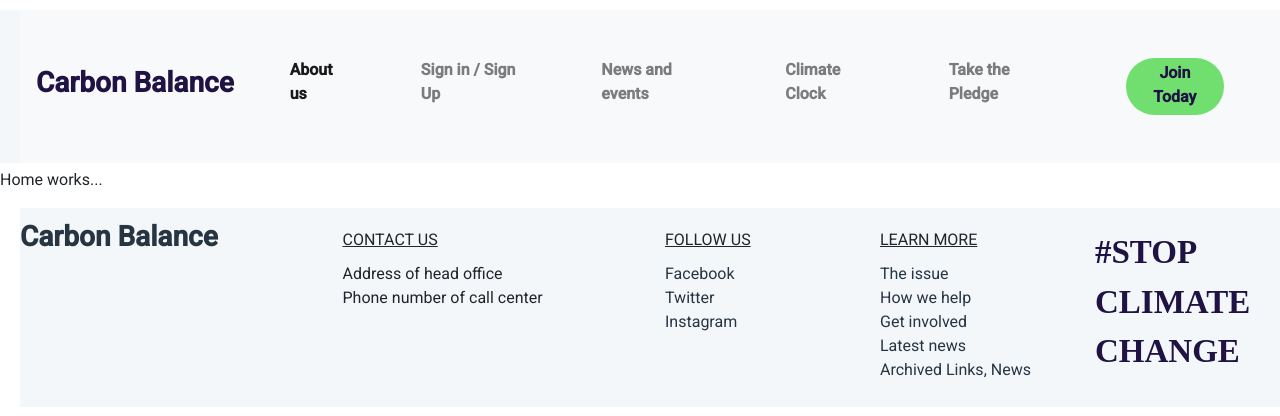
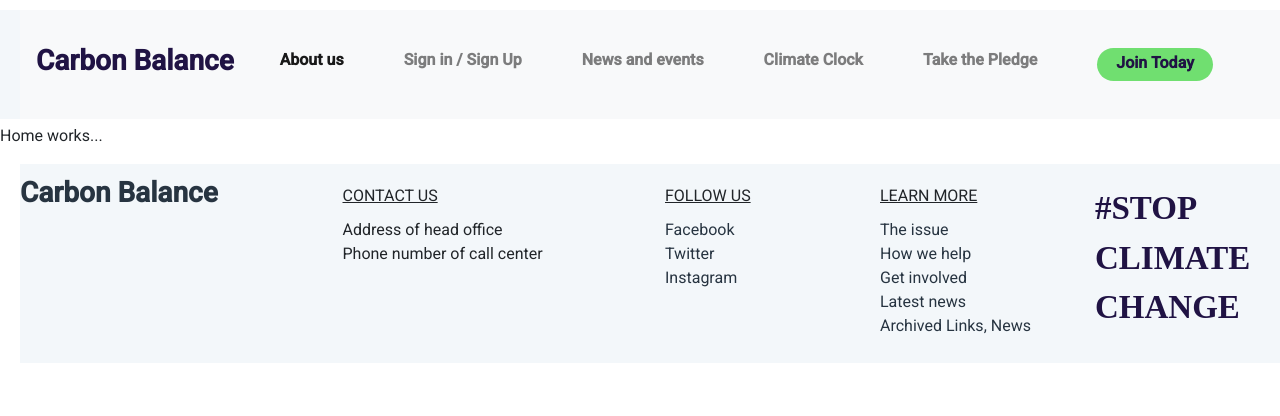
Before and after one commit to ojha-saurabh/Carbon-Balance, an Angular app: page / in a window 1280 px wide. Shown: the top 416 px of the page. Built offline with nearby package versions, Linux system fonts and the light colour scheme.

Commit message:
changes in header and links

```diff
--- a/src/app/common/header/header.component.css
+++ b/src/app/common/header/header.component.css
@@ -30,7 +30,7 @@ header {
     }
 
     ul > li > a {
-      padding: 40px;
+      padding: 30px;
       font-weight: bold;
     }
   }
--- a/src/index.html
+++ b/src/index.html
@@ -8,10 +8,7 @@
   <meta name="viewport" content="width=device-width, initial-scale=1">
   <link rel="icon" type="image/x-icon" href="favicon.ico">
   <style>
-    body {
-      margin: 0px;
-      padding: 0px;
-    }
+    html { overflow-x: hidden; }
   </style>
   <link rel="preconnect" href="https://fonts.gstatic.com">
   <link href="https://fonts.googleapis.com/css2?family=Roboto:wght@300;400;500&display=swap" rel="stylesheet">
```
